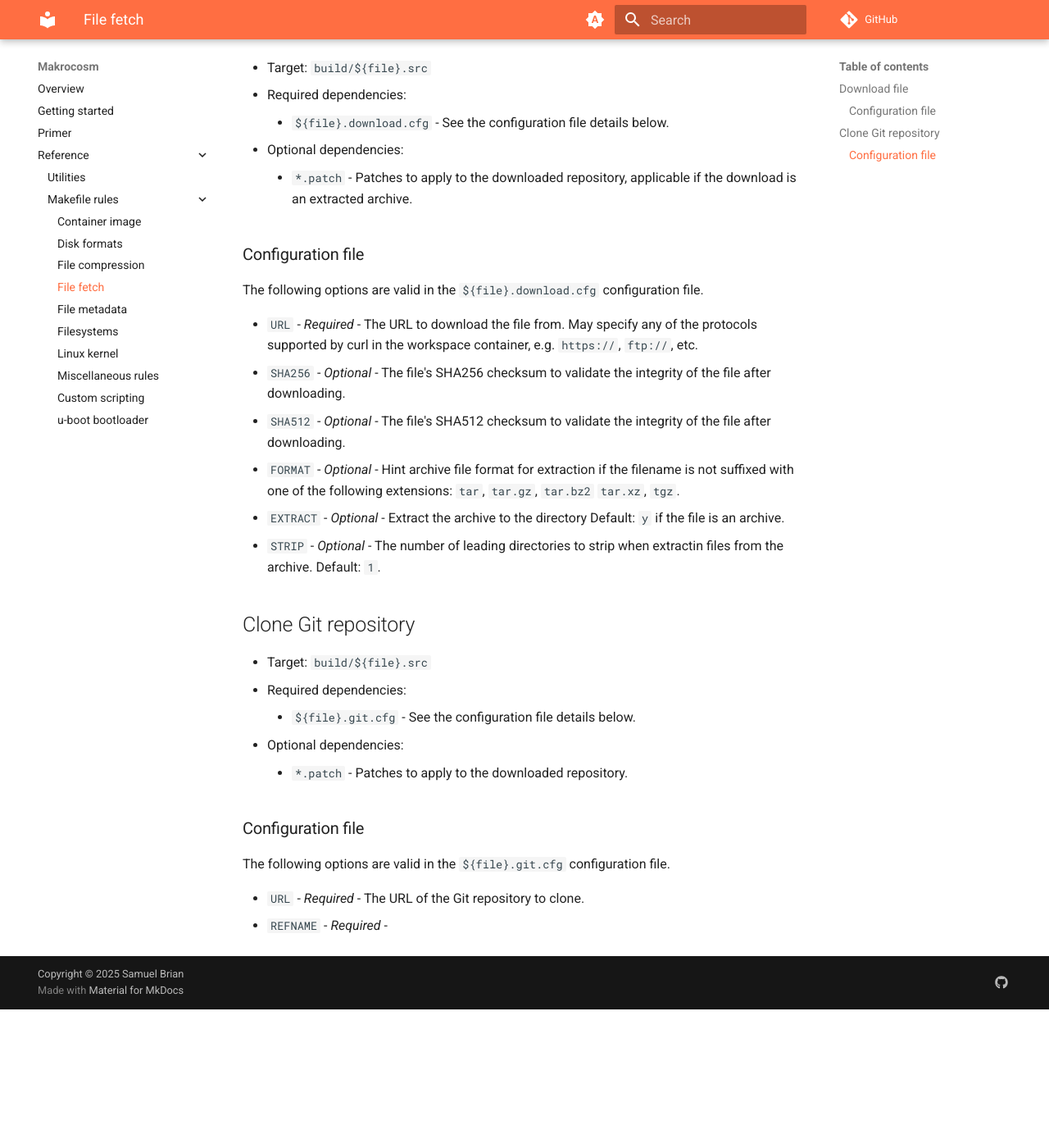
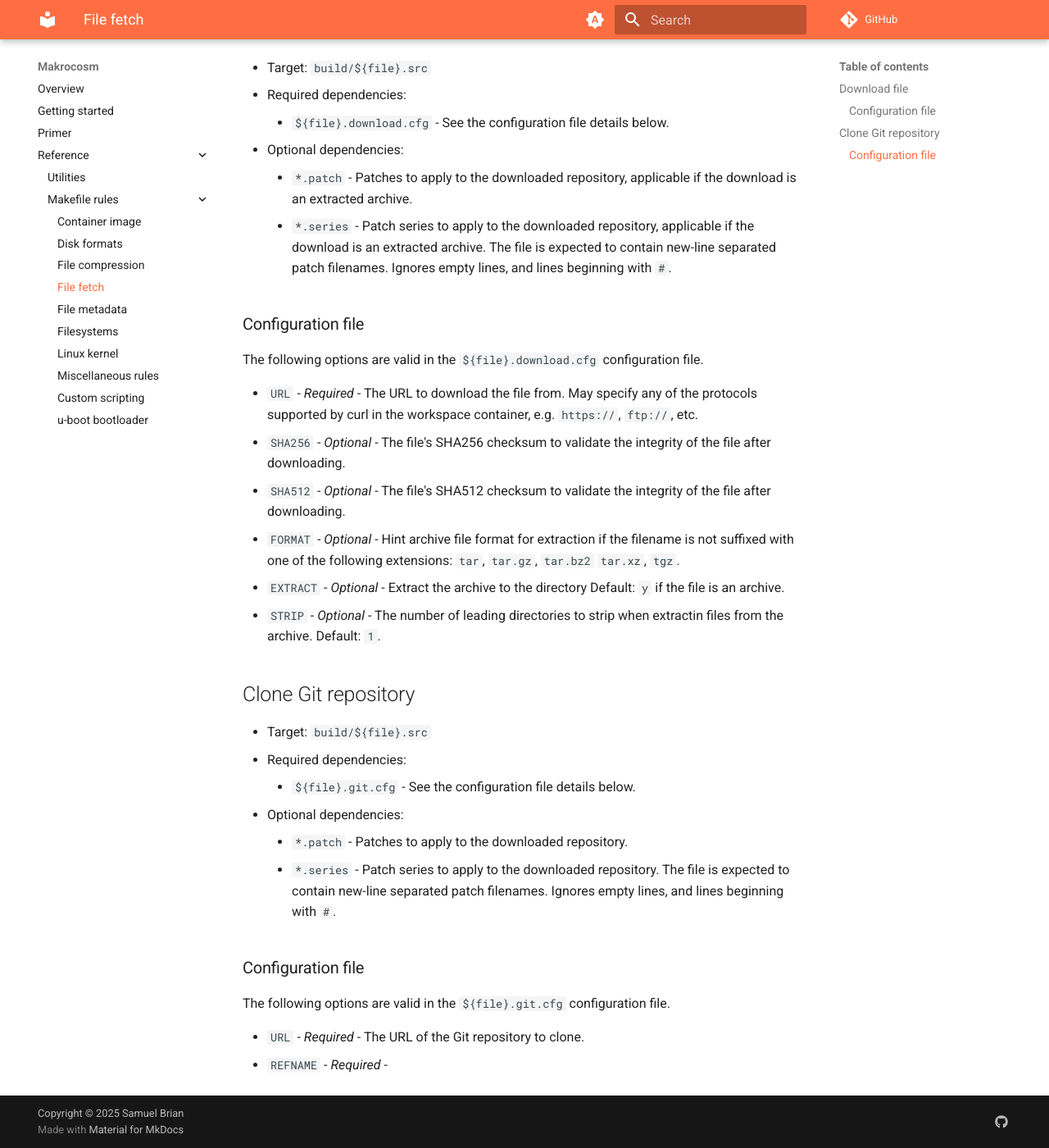
Before and after one commit to makrocosm/makrocosm, an MkDocs documentation site: the page built from docs/reference/makefile-rules/file-fetch.md, in a window 1280 px wide and 1400 px high, scrolled down 505 px. Shown: the whole window at 82% size. Built offline with MkDocs 1.6.1 and Material for MkDocs 9.7.7, drawn with Linux system fonts in a browser that asks for light colours; comment, search, counter and statistics services are not loaded; before the commit the page ends 1736 px from its top, so only the background shows below that.

Commit message:
rules: support series files for file fetch dependencies
Expecting a newline separated list of patch filenames.
Currently the rule depends only on the .series file, and not the patches
that it refers to.
This might change in the future with automatically created .d files.

```diff
--- a/docs/reference/makefile-rules/file-fetch.md
+++ b/docs/reference/makefile-rules/file-fetch.md
@@ -24,6 +24,10 @@ at that location if it is a file archive.
   - Optional dependencies:
      - `*.patch` - Patches to apply to the downloaded repository, applicable
        if the download is an extracted archive.
+     - `*.series` - Patch series to apply to the downloaded repository, applicable
+       if the download is an extracted archive. The file is expected to contain
+       new-line separated patch filenames. Ignores empty lines, and lines
+       beginning with `#`.
 
 ### Configuration file
 
@@ -52,6 +56,9 @@ The following options are valid in the `${file}.download.cfg` configuration file
       - `${file}.git.cfg` - See the configuration file details below.
   - Optional dependencies:
      - `*.patch` - Patches to apply to the downloaded repository.
+     - `*.series` - Patch series to apply to the downloaded repository.
+       The file is expected to contain new-line separated patch filenames.
+       Ignores empty lines, and lines beginning with `#`.
 
 ### Configuration file
 
```
Also changed, not shown: 3 other files.
